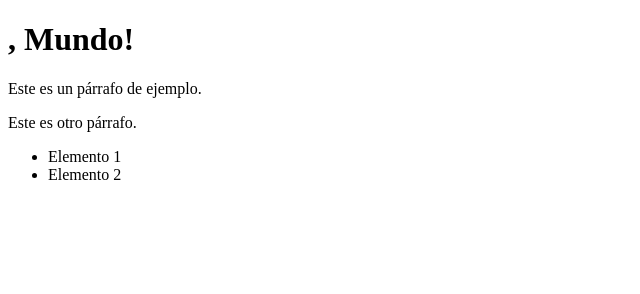
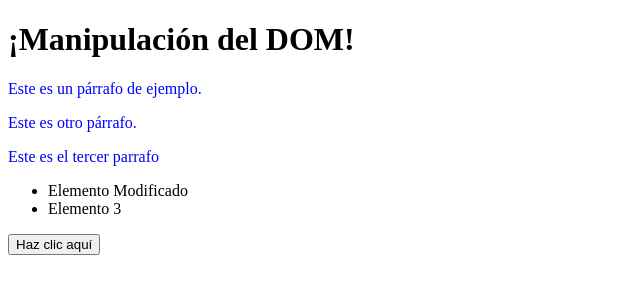
Before and after one commit to MelissaUwU13/Meta-1.2, a plain HTML site: page index.html in a window 1280 px wide. Shown: the whole page, without its empty margins (0-640 px from the left). Drawn offline with Linux system fonts and the light colour scheme.

Commit message:
ejercicio 4

```diff
--- a/index.html
+++ b/index.html
@@ -13,5 +13,8 @@
         <li>Elemento 1</li>
         <li>Elemento 2</li>
     </ul>
+
+    <button id="boton">Haz clic aquí</button>
+
     <script src="script.js"></script>
 </body>
--- a/script.js
+++ b/script.js
@@ -1,2 +1,47 @@
-let titulo = document.getElementById("titulo")
-titulo.textContent("¡Manipulación del DOM!")
+//ejercicio 1
+const titulo = document.getElementById("titulo");
+titulo.textContent="¡Manipulación del DOM!";
+
+//ejercicio 2
+const azul = document.querySelectorAll(".parrafo");
+azul.forEach(p =>{
+    p.style.color="blue";
+});
+
+//ejercicio 3
+const lista = document.querySelector("#lista li");
+lista.textContent = "Elemento Modificado";
+
+//ejercicio 4
+const NuevoElemento = document.createElement("li");
+NuevoElemento.textContent = "Elemento 3";
+
+const lista2 = document.getElementById("lista");
+lista2.appendChild(NuevoElemento);
+
+//ejercicio 5
+const NuevoParrafo = document.createElement("p");
+NuevoParrafo.textContent = "Este es el tercer parrafo";
+NuevoParrafo.style.color = "blue";
+
+const parrafo2 = document.querySelectorAll(".parrafo")[1];
+parrafo2.appendChild(NuevoParrafo);
+
+//ejercicio 6
+const elementoLista = document.querySelectorAll("li")[1];
+lista2.removeChild(elementoLista);
+
+//ejercicio 7
+function getRandomColor() {
+    const letters = '0123456789ABCDEF';
+    let color = '#';
+    for (let i = 0; i < 6; i++) {
+        color += letters[Math.floor(Math.random() * 16)];
+    }
+    return color;
+}
+
+const Boton = document.getElementById("boton");
+Boton.onclick = function(){
+      document.body.style.backgroundColor = getRandomColor();
+}
```
